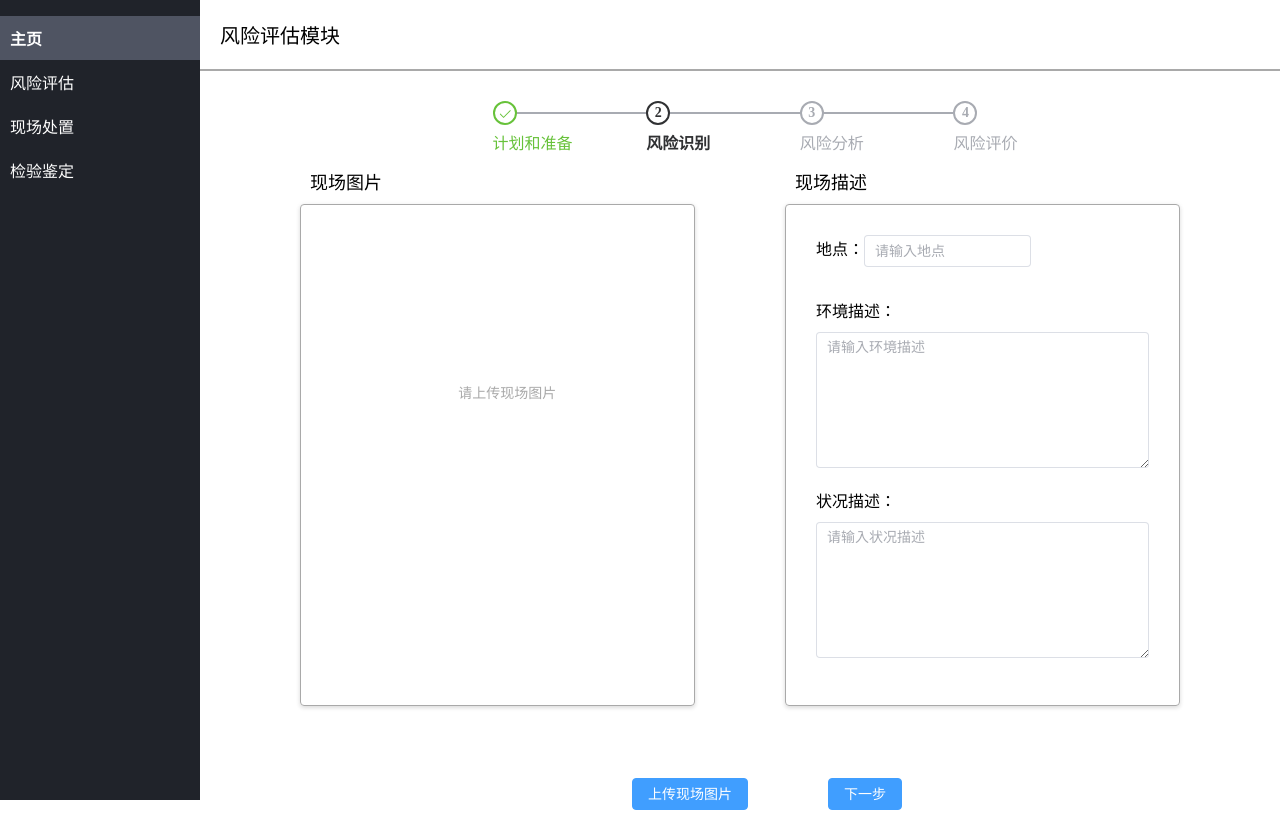
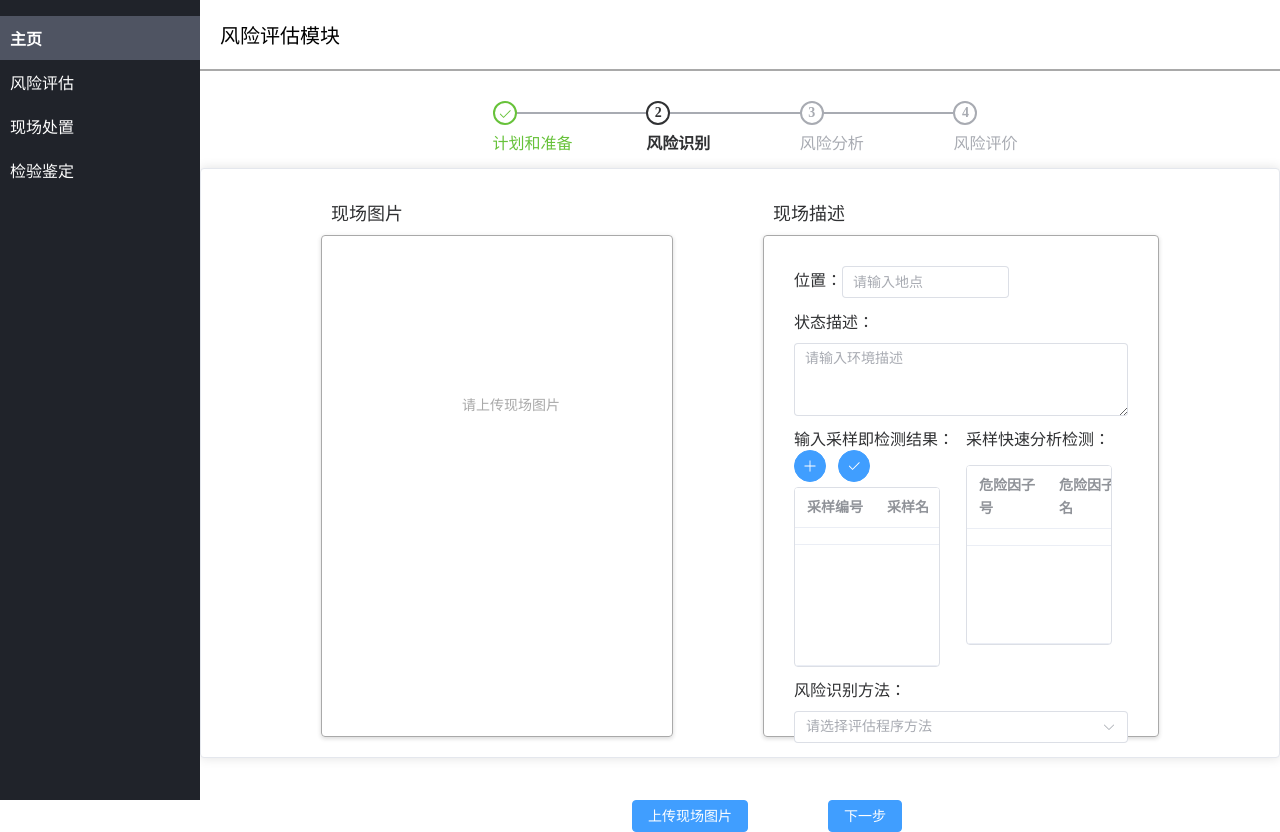
Before and after one commit to zhoumuyao/swaq-web, a Vue app: page /risk in a window 1280 px wide. Before the commit the page ends 810 px from the top, so only its background shows below. Built offline with nearby package versions, Linux system fonts and the light colour scheme.

Commit message:
完善了现场风险评估第一个界面

```diff
--- a/src/views/risk/risk1.vue
+++ b/src/views/risk/risk1.vue
@@ -15,7 +15,7 @@
           <el-step title="风险评价"></el-step>
         </el-steps>
       </div>
-
+      <el-card style="  margin-top: 10px;">
         <div class="description">
           <div style="margin:0px 40px 0 100px;">
             <label class="label">现场图片</label>
@@ -29,23 +29,68 @@
           <div style="margin:0px 100px 0 40px;">
             <label class="label">现场描述</label>
             <div class="text">
-            <div style="margin: 30px;">
-              地点：<el-input placeholder="请输入地点" style="display: inline-block; width: 50%; " v-model="text"></el-input>
+              <div style="margin:30px 30px 0 30px;">
+                位置：<el-input placeholder="请输入地点" style="display: inline-block; width: 50%; " v-model="text"></el-input>
               </div>
-            <div style="margin:30px 30px 20px 30px;">
-              环境描述：
+              <div style="margin:10px 30px 0 30px;">
+                状态描述：
                 <el-input placeholder="请输入环境描述" type="textarea" style="display: block; margin:10px 0;" v-model="textarea1"
-                :autosize="{ minRows: 6, maxRows: 6 }"></el-input>
+                  :autosize="{ minRows: 3, maxRows: 3 }"></el-input>
               </div>
-            <div style="margin:0 30px;">
-              状况描述：
-              <el-input placeholder="请输入状况描述" type="textarea" style="display: block; margin:10px 0;" v-model="textarea2"
-                :autosize="{ minRows: 6, maxRows: 6 }"></el-input>
+              <div style="margin:10px 30px; display: grid; grid-template-columns: 1fr 1fr; grid-gap: 10px;">
+                <div>
+                  输入采样即检测结果：
+                  <el-button type="primary" :icon="Plus" circle @click="addsample = true"></el-button>
+                  <el-button type="primary" :icon="Check" circle @click="detect"></el-button>
+                  <el-table :data="sample"
+                    style="margin-top: 5px; width: 90%; height: 180px; border:solid 1.2px; border-color:#dcdfe6; border-radius: 4px">
+                    <el-table-column prop="id" label="采样编号" width="" />
+                    <el-table-column prop="name" label="采样名" width="" />
+                  </el-table>
+                </div>
+                <div>
+                  采样快速分析检测：
+                  <el-table :data="dsample"
+                    style="margin-top: 15px; width: 90%; height: 180px; border:solid 1.2px; border-color:#dcdfe6; border-radius: 4px">
+                    <el-table-column prop="id" label="危险因子号" width="" />
+                    <el-table-column prop="name" label="危险因子名" width="" />
+                  </el-table>
+                </div>
+              </div>
+              <div style="margin:10px 30px 0 30px;">
+                风险识别方法：
+                <div style="margin-top: 10px;">
+                  <el-select v-model="method" placeholder="请选择评估程序方法">
+                    <el-option label="生物危险因子检测技术" value="1" />
+                    <el-option label="生物危险因子溯源技术" value="2" />
+                    <el-option label="生物危险因子稳定同位素比对识别追踪技术" value="3" />
+                    <el-option label="生物危险因子关联个体追踪技术" value="4" />
+                  </el-select>
                 </div>
               </div>
             </div>
           </div>
-      <div style="margin-top: 60px; margin-left: 40%;">
+        </div>
+        <el-dialog v-model="addsample" title="选择风险评估人员" width="600px" draggable>
+          <div style=" display: grid; grid-template-columns: 1fr 1fr; grid-gap: 30px;">
+            <div>
+              采样号：
+              <el-input v-model="sampleid" placeholder="请输入采样号" style="margin-top: 10px;"></el-input>
+            </div>
+            <div>
+              采样名：
+              <el-input v-model="samplename" placeholder="请输入采样名" style="margin-top: 10px;"></el-input>
+            </div>
+          </div>
+          <template #footer>
+            <span class="dialog-footer">
+              <el-button @click="addsample = false">取消</el-button>
+              <el-button type="primary" @click="addSample">确认</el-button>
+            </span>
+          </template>
+        </el-dialog>
+      </el-card>
+      <div style="margin-top: 30px; margin-left: 40%;">
         <el-button type="primary" style="margin-top: 12px;" id="upload-button" @click="handleUpload">
           上传现场图片
           <input type="file" title="上传图片" id="upload-input" style="display:none" />
@@ -67,13 +112,24 @@ import { ElMessage } from "element-plus";
 import { useRouter } from "vue-router";
 import Sidebar from '../../components/sideBar/SideBar.vue';
 import { ref } from 'vue';
+import { Delete, RefreshRight, Search, Plus, Filter, Check } from "@element-plus/icons-vue"
 
+const dsample = ref([{}]);
+const samplename = ref("")
+const sampleid = ref();
+const addsample = ref(false);
+const sample = ref([{}]);
 const showImg = ref(false);
 const imageUrl = ref("");
 const showLabel = ref(true);
 const textarea1 = ref("");
 const textarea2 = ref("");
 const text = ref("");
+const method = ref([])
+
+function detect(){
+
+}
 
 function handleUpload() {
   let imageDisplay = document.getElementById("image-display");
@@ -95,12 +151,21 @@ function handleUpload() {
   uploadInput.click();
 }
 
+function addSample(){
+  addsample.value = false;
+  if(sampleid.value != null && samplename != ""){
+    sample.value.push({id:sampleid.value, name:samplename.value});
+  }
+  sampleid.value = null
+  samplename.value = "";
+  console.log(sampleid.value)
+}
+
 function goToRisk3() {
   console.log("111")
 };
 
-function test() {
-}
+
 
 </script>
 
@@ -148,4 +213,5 @@ function test() {
   font-family: "PingFang SC";
   margin: 10px;
   display: block;
-}</style>
+}
+</style>
--- a/src/views/risk/risk3.vue
+++ b/src/views/risk/risk3.vue
@@ -98,7 +98,7 @@
                 </div>
             </el-card>
             <div style="margin-left: 46%;">
-                <router-link :to="{ path: '/risk' }">
+                <router-link :to="{ path: '/risk0' }">
                     <el-button type="primary" style="margin-top: 10px; width: 120px;height: 40px;"
                         @click="next">完成</el-button>
                 </router-link>
```
Lines whose indentation alone changed are shown as unchanged.
